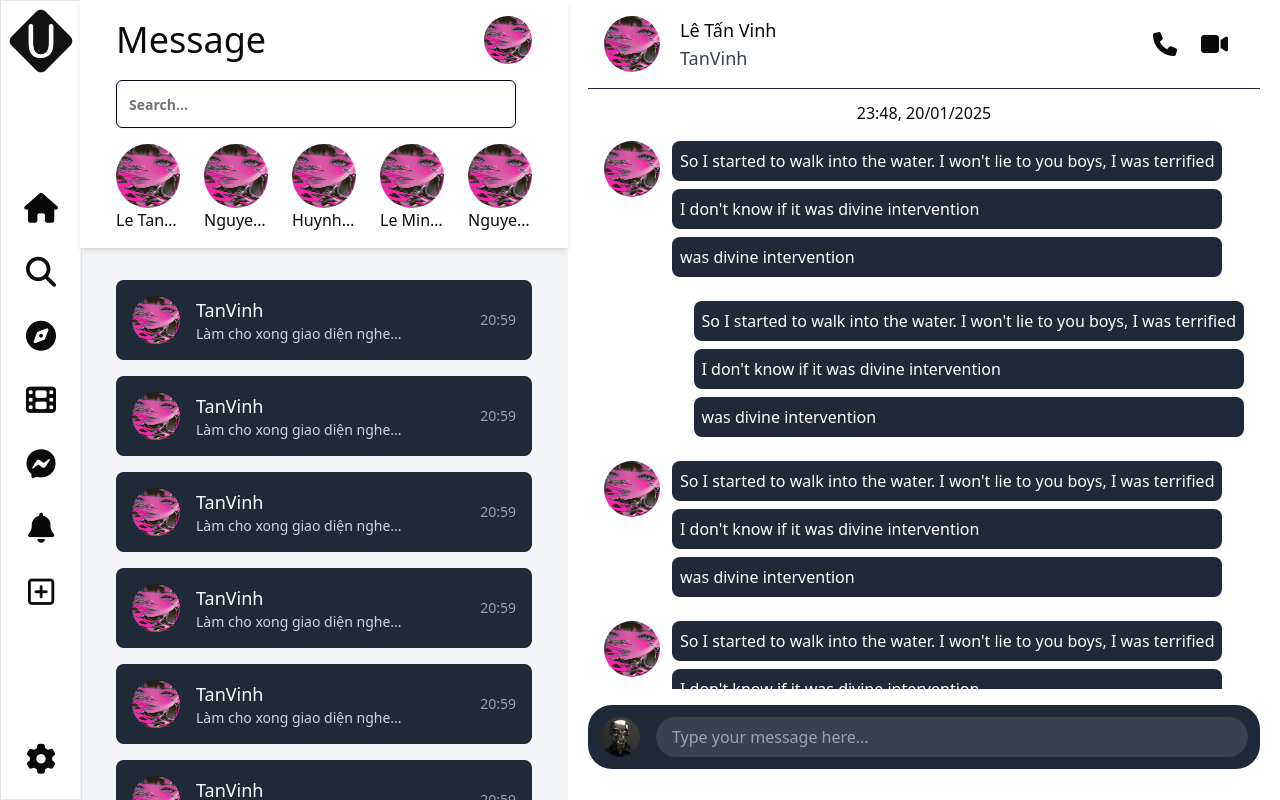
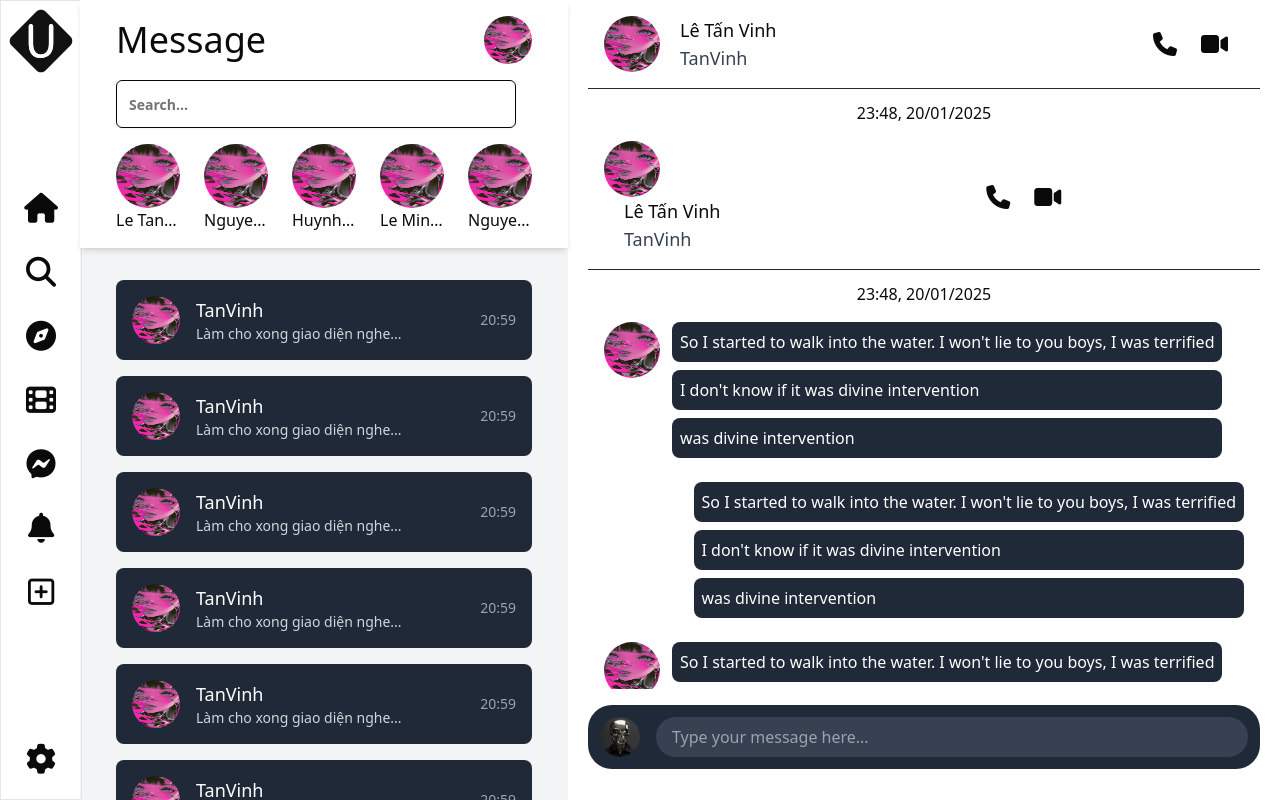
Before and after one commit to v06012005/UNIFY, a Next.js app in the folder frontend/: page /messages in a window 1280 px wide. Built offline with nearby package versions, Linux system fonts and the light colour scheme.

Commit message:
fix conflicts

```diff
--- a/frontend/app/(pages)/messages/page.jsx
+++ b/frontend/app/(pages)/messages/page.jsx
@@ -132,6 +132,32 @@ const Page = () => {
                   alt="Avatar"
                   className="rounded-full w-14 h-14"
                 />
+                <div className="ml-5">
+                  <h4 className="text-lg font-medium truncate w-60">
+                    Lê Tấn Vinh
+                  </h4>
+                  <p className="text-lg text-gray-700 truncate w-40">TanVinh</p>
+                </div>
+              </div>
+              <div className="flex  w-1/3 justify-end text-2xl">
+                <button className="mr-2 p-2 rounded-md hover:bg-gray-200 transition ease-in-out duration-200">
+                  <i className="fa-solid fa-phone "></i>
+                </button>
+                <button className="mr-2 p-2 rounded-md hover:bg-gray-200 transition ease-in-out duration-200">
+                  <i className="fa-solid fa-video"></i>
+                </button>
+              </div>
+            </div>
+            <hr className=" border-1 border-gray-800" />
+            <div className="h-[540] overflow-y-auto">
+              <h2 className="text-center m-3">23:48, 20/01/2025</h2>
+              <div className="m-4 flex">
+                <div className="">
+                  <Image
+                    src={avatar}
+                    alt="Avatar"
+                    className="rounded-full w-14 h-14"
+                  />
                 </div>
                 <div className="ml-3">
                   <h2 className="items-center justify-between bg-gray-800 text-white p-2 rounded-lg mb-2">
@@ -217,6 +243,7 @@ const Page = () => {
                 </div>
               </div>
             </div>
+          </div>
 
 
           <div className="flex items-center bg-gray-800 mt-4 text-white p-3 rounded-3xl w-full justify-center">
```
Lines whose indentation alone changed are shown as unchanged.
